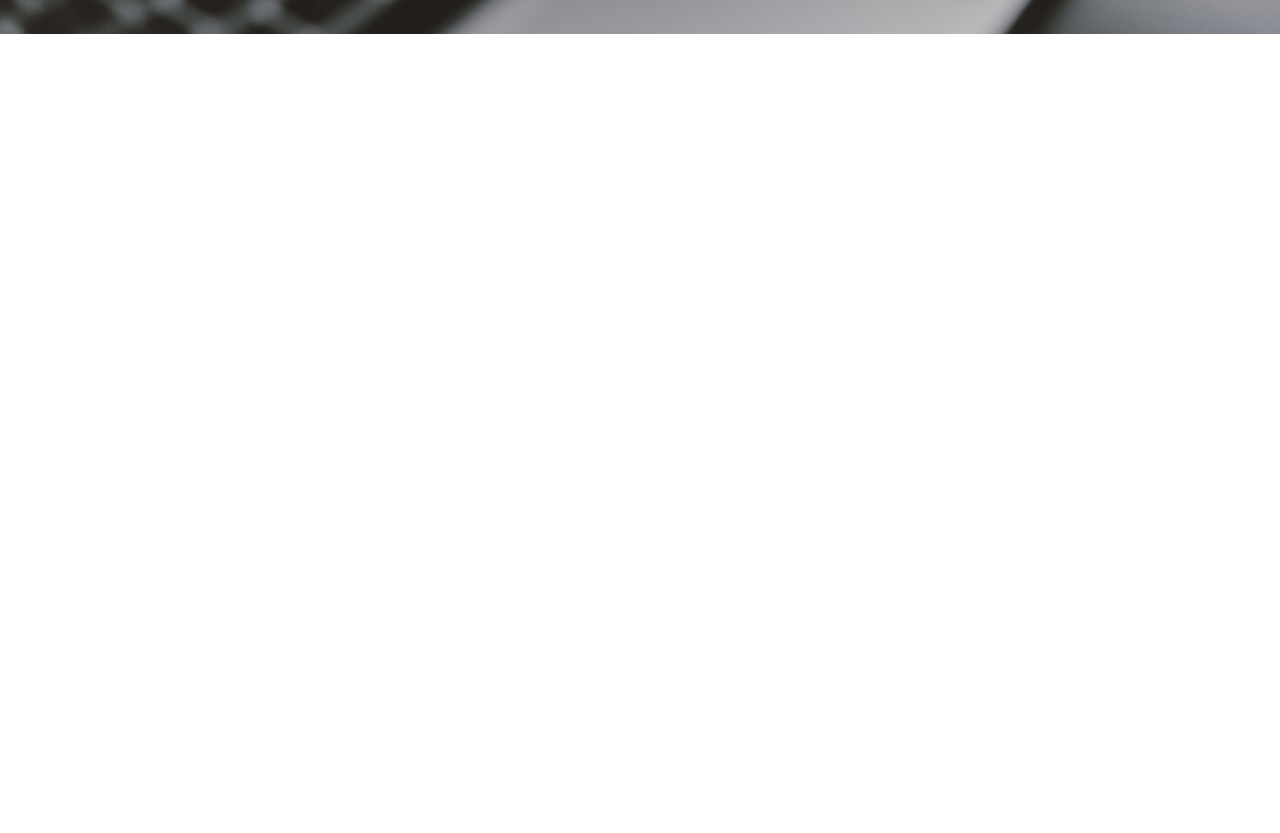
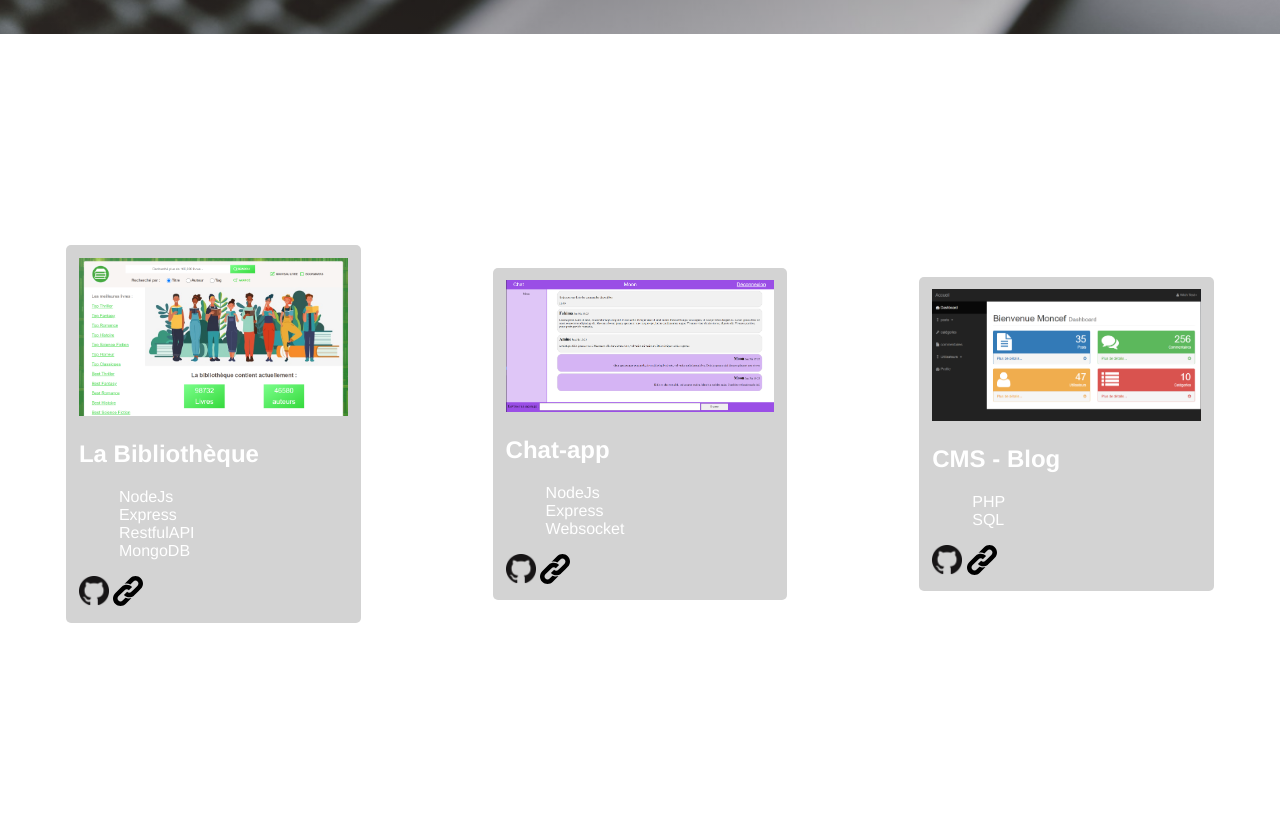
Before and after one commit to Moncef-Tighi/portfolio, a PHP site: page / in a window 1280 px wide. Shown: the part 766-1599 px from the top of the page. Run offline with PHP 8.4, Linux system fonts and the light colour scheme.

Commit message:
Création de base de la section des portfolios

```diff
--- a/index.html
+++ b/index.html
@@ -23,22 +23,67 @@
 </header>
 
 
-<article id="introduction">
+<section id="introduction">
     <div>
         <h1>Bienvenue ! </h1>
         <h3>Je suis un développeur web à Alger qui construit des sites web depuis quelques années.
             <a href="https://github.com/Moncef-Tighi">Voici quelques exemples.</a>
         </h3>
     </div>
-</article>
+</section>
 
-<article id="portfolio">
+<section id="portfolio">
+
+    <article>
+        <img src="bibliotheque.PNG" alt="Miniature de l'application Bibliothèque">
+        <h2>La Bibliothèque</h2>
+        <p></p>
+        <ul class="tags">
+            <li>NodeJs</li>
+            <li>Express</li>
+            <li>RestfulAPI</li>
+            <li>MongoDB</li>
+        </ul>
+        <div class="links">
+            <a href="" ><img src="GitHub-logo.png" alt="Lien vers la page github du projet"></a>
+            <a href="" ><img src="link.svg" alt="Lien vers le projet"></a>
+        </div>
+    </article>
+
+    <article>
+        <img src="chatapp.PNG" alt="Miniature d'application chat app">
+        <h2>Chat-app</h2>
+        <p></p>
+        <ul class="tags">
+            <li>NodeJs</li>
+            <li>Express</li>
+            <li>Websocket</li>
+        </ul>
+        <div class="links">
+            <a href="" ><img src="GitHub-logo.png" alt="Lien vers la page github du projet"></a>
+            <a href="" ><img src="link.svg" alt="Lien vers le projet"></a>
+        </div>
+    </article>
+
+    <article>
+        <img src="cms.PNG" alt="Miniature de l'application CMS">
+        <h2>CMS - Blog</h2>
+        <p></p>
+        <ul class="tags">
+            <li>PHP</li>
+            <li>SQL</li>
+        </ul>
+        <div class="links">
+            <a href="" ><img src="GitHub-logo.png" alt="Lien vers la page github du projet"></a>
+            <a href="" ><img src="link.svg" alt="Lien vers le projet"></a>
+        </div>
+    </article>
 
 
-</article>
+</section>
 
-<article id="contact">
+<section id="contact">
 
-</article>
+</section>
 </body>
 </html>
--- a/main.css
+++ b/main.css
@@ -65,7 +65,7 @@ header div {
 }
 
 
-article {
+section {
     width: 100%;
     height: 100vh;
 }
@@ -113,11 +113,39 @@ article {
     letter-spacing: 5px;
     font-weight: 100;
 }
+
+
 #portfolio {
     background-color: white;
+    display: flex;
+    align-items: center;
+    justify-content: space-around;
 }
 
 
+article {
+    background-color: lightgray;
+    border-radius: 5px;
+    padding: 1vw;
+    transition: 0.5s;
+}
+article:hover {
+    transform: scale(130%);
+}
+
+article img {
+    width: 21vw;
+}
+
+ul {
+    list-style: none;
+}
+
+.links img {
+    cursor: pointer;
+    width: 30px;
+    height: 30px;
+}
 
 
 
```
Also changed, not shown: bibliotheque.PNG (added), chat-app.PNG (added), chatapp.PNG (added), cms.PNG (added), link.svg (added).
